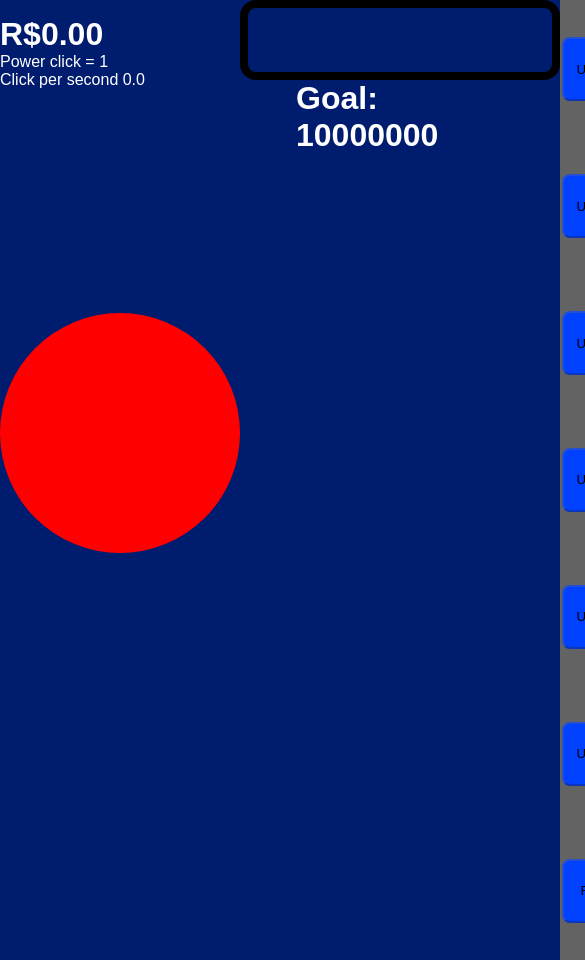
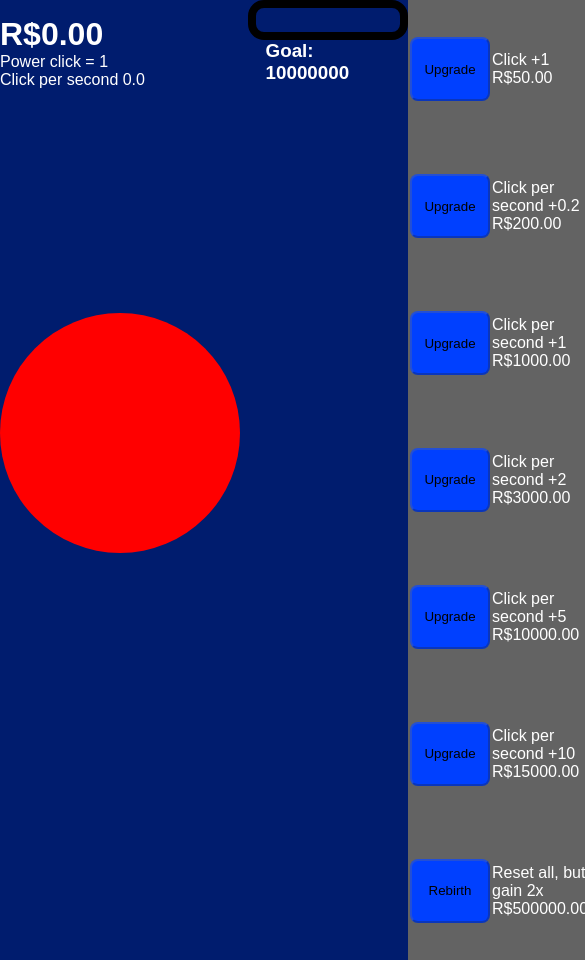
Before and after one commit to copperlamb78/ClickerGame, a React (Vite) app: page / in a window 390 px wide. Shown: the top 960 px of the page, 585 px wide, since content can reach past the window. Built offline with nearby package versions, Linux system fonts and the light colour scheme; a web font is replaced by a local one.

Commit message:
resize smartphone goal bar

```diff
--- a/src/components/Game.module.css
+++ b/src/components/Game.module.css
@@ -131,4 +131,28 @@
         background-color: var(--blue-700);
 
     }
+
+    .goalArea {
+        border: 8px solid var(--black);
+        border-radius: 16px;
+        height: 2.5rem;
+        width: 10rem;
+        display: block;
+        margin-left: 0.5rem;
+    }
+
+    .progressBarArea button {
+        margin: 0 25%;
+        width: 5rem;
+        height: 2rem;
+        border: 4px solid var(--black);
+        border-radius: 16px;
+        background-color: var(--green);
+    }
+
+
+    .progressBarArea h1 {
+        margin-left: 1.6rem;
+        font-size: 1.175rem;
+    }
 }
```
